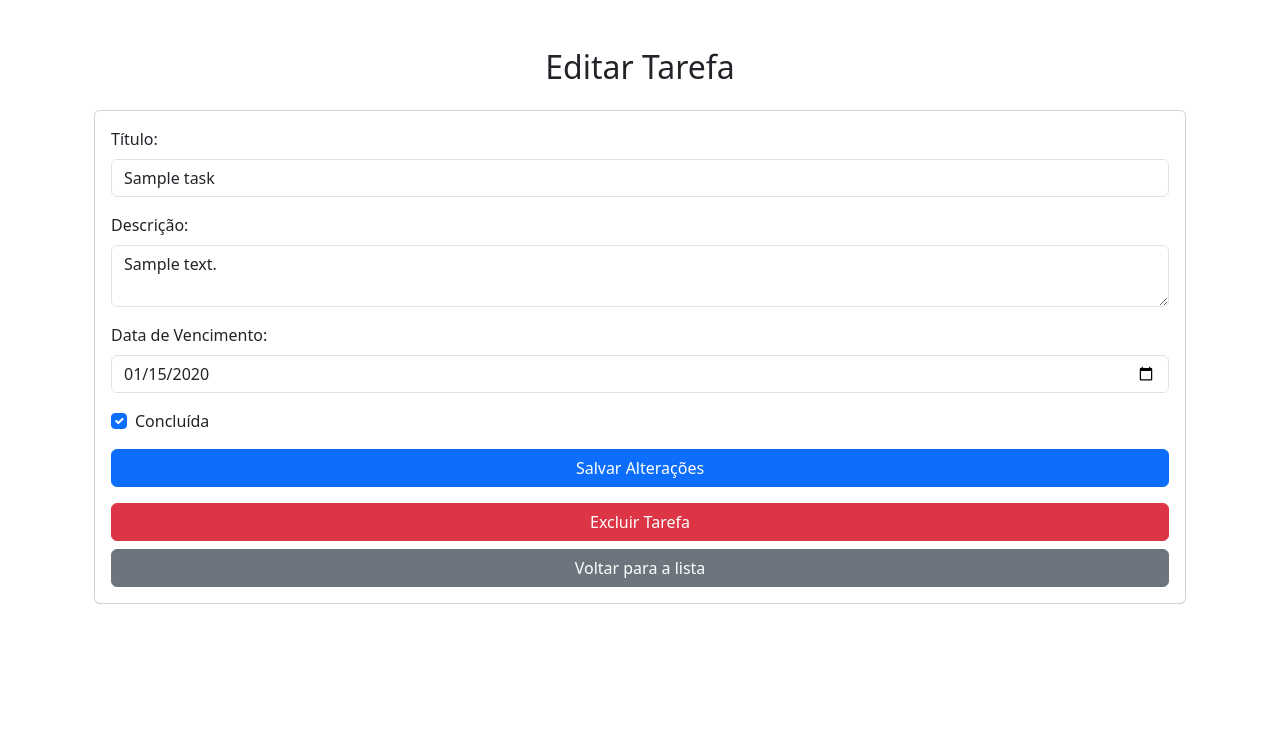
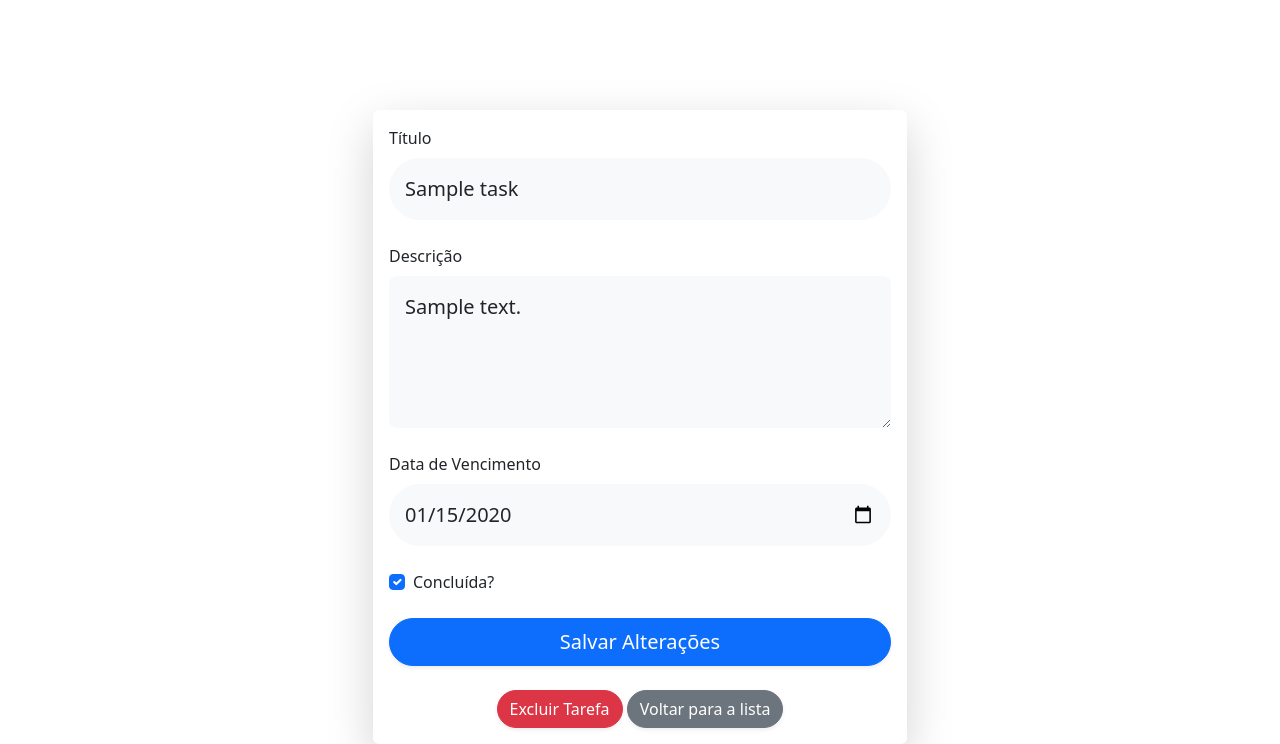
Before and after one commit to leolocatelli/Final-Project-Assessment-UCD, a Django app: page /tasks/update/1/ in a window 1280 px wide. Shown: the part 56-800 px from the top of the page. Run offline with Django 5.2, Linux system fonts and the light colour scheme; a user stored in the database is signed in; tables that the repository leaves empty hold one stand-in row (values such as "Sample post"); parts of the project's set-up code (start-up, migrations or seed data) failed here and were passed over.

Commit message:
style page create and update

```diff
--- a/tasks/templates/tasks/update_task.html
+++ b/tasks/templates/tasks/update_task.html
@@ -2,8 +2,9 @@
 
 {% block content %}
 <div class="container mt-5">
-    <h2 class="text-center mb-4">Editar Tarefa</h2>
-
+  <h2 class="text-center mb-4 text-white">Editar Tarefa</h2>
+  <div class="row justify-content-center">
+    <div class="col-md-6">
       {% if messages %}
         <div class="mb-4">
           {% for message in messages %}
@@ -11,38 +12,70 @@
           {% endfor %}
         </div>
       {% endif %}
-
-    <div class="card">
+      <div class="card shadow-lg rounded-lg border-0">
         <div class="card-body">
           <form method="POST">
             {% csrf_token %}
-
-          <div class="mb-3">
-            <label for="title" class="form-label">Título:</label>
-            <input type="text" name="title" id="title" class="form-control" value="{{ task.title }}" required>
+            <div class="mb-4">
+              <label for="title" class="form-label">Título</label>
+              <input
+                type="text"
+                name="title"
+                id="title"
+                class="form-control form-control-lg border-0 rounded-pill p-3 bg-light"
+                value="{{ task.title }}"
+                required
+              >
             </div>
-
-          <div class="mb-3">
-            <label for="description" class="form-label">Descrição:</label>
-            <textarea name="description" id="description" class="form-control" required>{{ task.description }}</textarea>
+            <div class="mb-4">
+              <label for="description" class="form-label">Descrição</label>
+              <textarea
+                name="description"
+                id="description"
+                class="form-control form-control-lg border-0 rounded-3 p-3 bg-light"
+                rows="4"
+                required
+              >{{ task.description }}</textarea>
             </div>
-
-          <div class="mb-3">
-            <label for="due_date" class="form-label">Data de Vencimento:</label>
-            <input type="date" name="due_date" id="due_date" class="form-control" value="{{ task.due_date|date:'Y-m-d' }}" required>
+            <div class="mb-4">
+              <label for="due_date" class="form-label">Data de Vencimento</label>
+              <input
+                type="date"
+                name="due_date"
+                id="due_date"
+                class="form-control form-control-lg border-0 rounded-pill p-3 bg-light"
+                value="{{ task.due_date|date:'Y-m-d' }}"
+                required
+              >
             </div>
-
-          <div class="mb-3 form-check">
-            <input type="checkbox" name="completed" id="completed" class="form-check-input" {% if task.completed %}checked{% endif %}>
-            <label for="completed" class="form-check-label">Concluída</label>
+            <div class="mb-4 form-check">
+              <input
+                type="checkbox"
+                name="completed"
+                id="completed"
+                class="form-check-input"
+                {% if task.completed %}checked{% endif %}
+              >
+              <label for="completed" class="form-check-label">Concluída?</label>
             </div>
-
-          <button type="submit" class="btn btn-primary w-100">Salvar Alterações</button>
+            <div class="d-grid gap-2">
+              <button
+                type="submit"
+                class="btn btn-primary btn-lg rounded-pill shadow-sm"
+              >Salvar Alterações</button>
+            </div>
           </form>
-
-        <div class="mt-3 text-center">
-          <a href="{% url 'delete_task' task.id %}" class="btn btn-danger w-100">Excluir Tarefa</a>
-          <a href="{% url 'task_list' %}" class="btn btn-secondary w-100 mt-2">Voltar para a lista</a>
+          <div class="mt-4 text-center">
+            <a
+              href="{% url 'delete_task' task.id %}"
+              class="btn btn-danger rounded-pill shadow-sm"
+            >Excluir Tarefa</a>
+            <a
+              href="{% url 'task_list' %}"
+              class="btn btn-secondary rounded-pill shadow-sm "
+            >Voltar para a lista</a>
+          </div>
+        </div>
       </div>
     </div>
   </div>
```
Also changed, not shown: task_management/static/css/custom.css (+10 -2 lines), tasks/templates/tasks/create_task.html (+41 -14 lines). Lines whose indentation alone changed are shown as unchanged.
